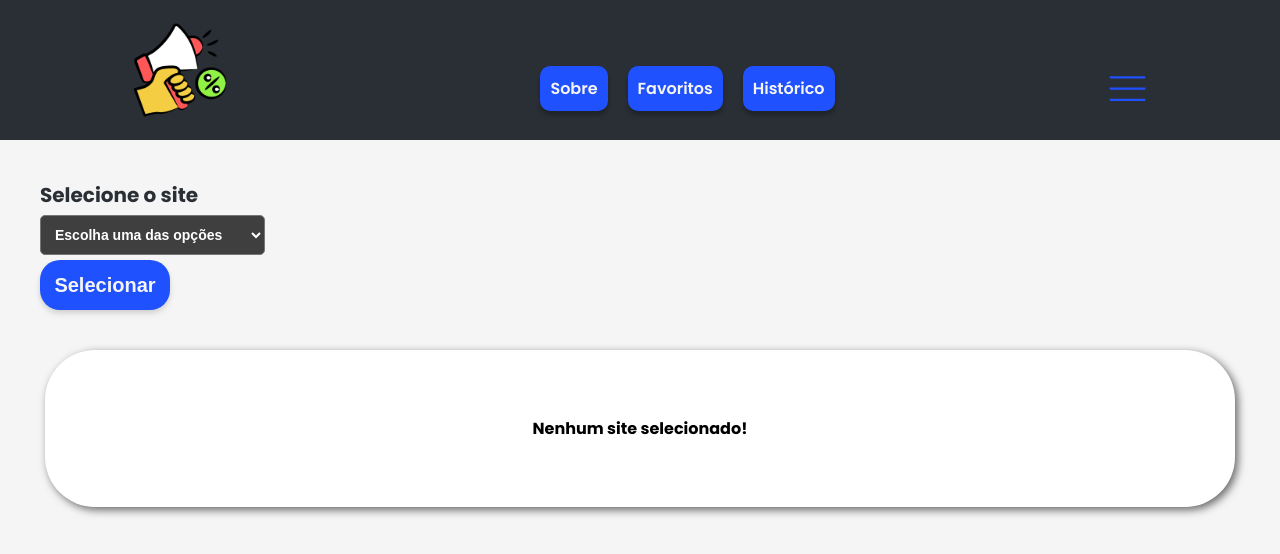
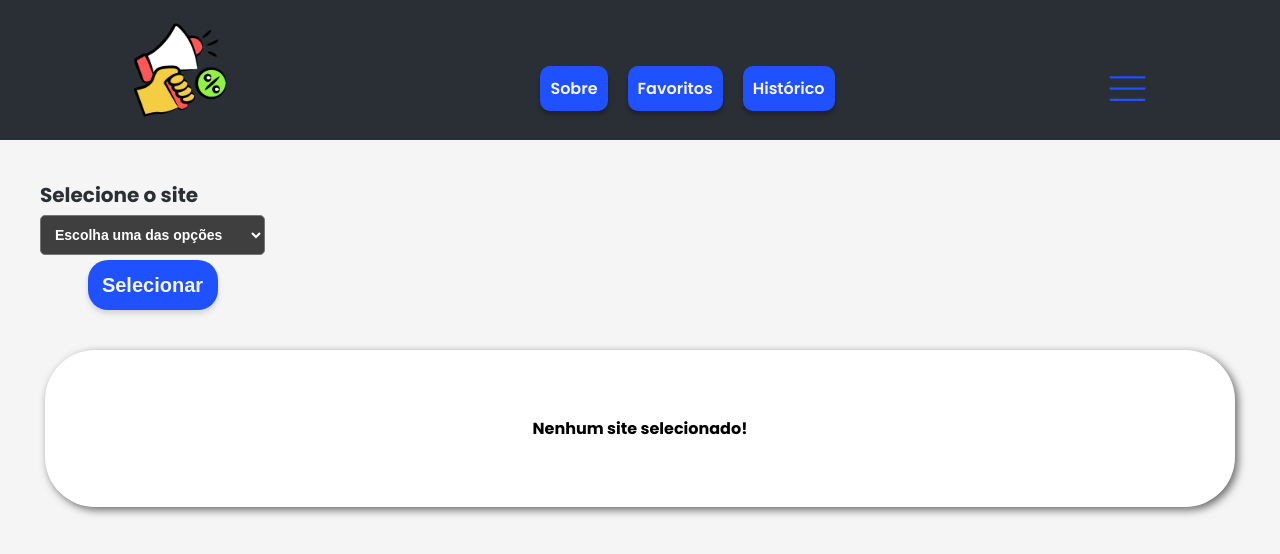
Before and after one commit to Daniel0942/PromoLink, a React (Create React App) app in the folder front-end/: page /principal in a window 1280 px wide. Shown: the top 554 px of the page. Built offline with nearby package versions, Linux system fonts and the light colour scheme; the HTML template or start-up script is replaced by a standard one.

Commit message:
corrigindo bug

```diff
--- a/front-end/src/components/utilidades_global/Button.module.css
+++ b/front-end/src/components/utilidades_global/Button.module.css
@@ -9,7 +9,7 @@
     border-radius: 25px;
     font-size: 20px;
     font-weight: bold;
-    margin: 0 auto;
+    margin: 0 auto !important;
     cursor: pointer;
 }
 .danger {
--- a/front-end/src/components/utilidades_principal/CaixaProdutos.module.css
+++ b/front-end/src/components/utilidades_principal/CaixaProdutos.module.css
@@ -55,8 +55,8 @@
         & a {
             display: flex;
             color: #1F51FF;
-            margin-left: auto;
-            margin-right: 50px;
+            margin-left: auto !important;
+            margin-right: 50px !important;
             text-decoration: none;
             font-size: 15px;
             font-weight: 600;
```
